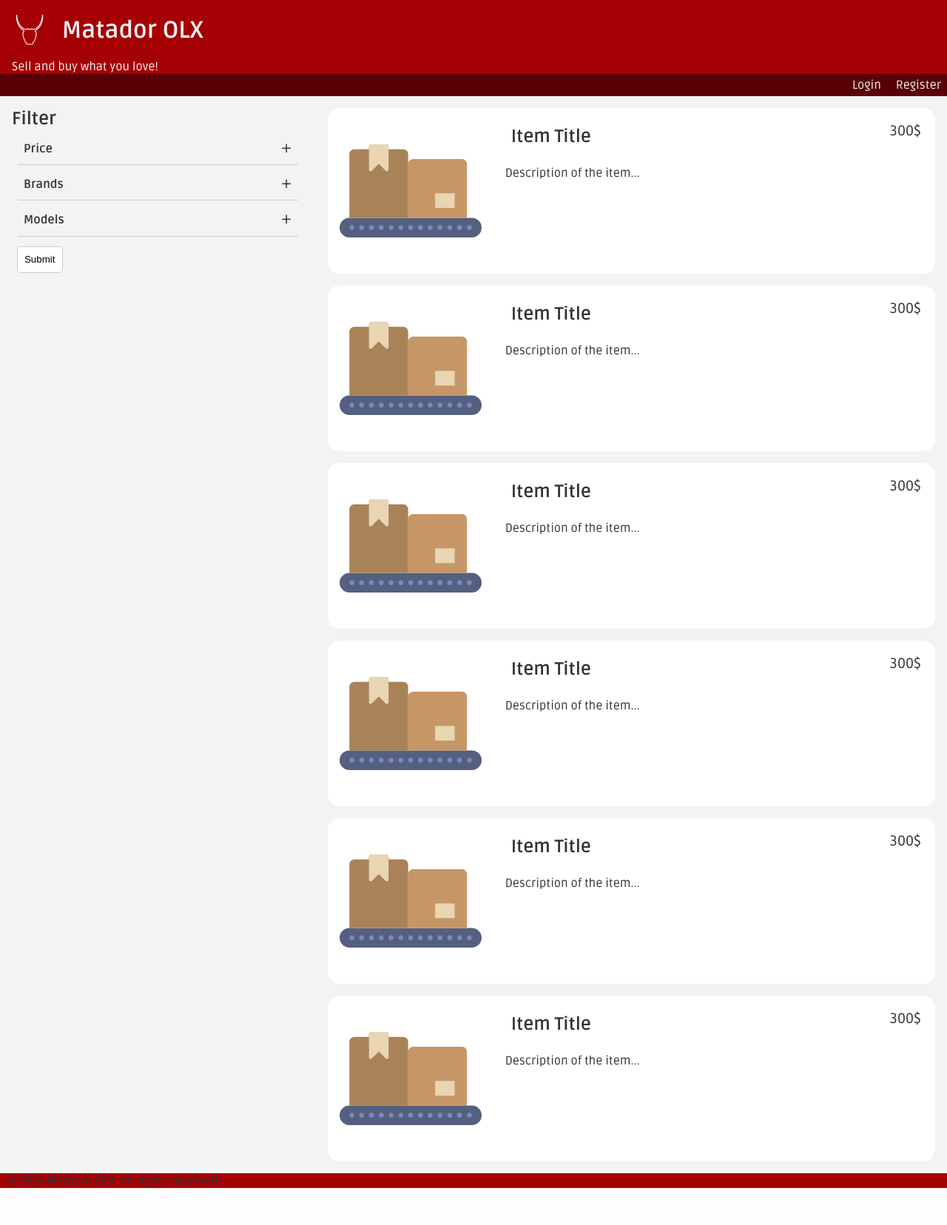
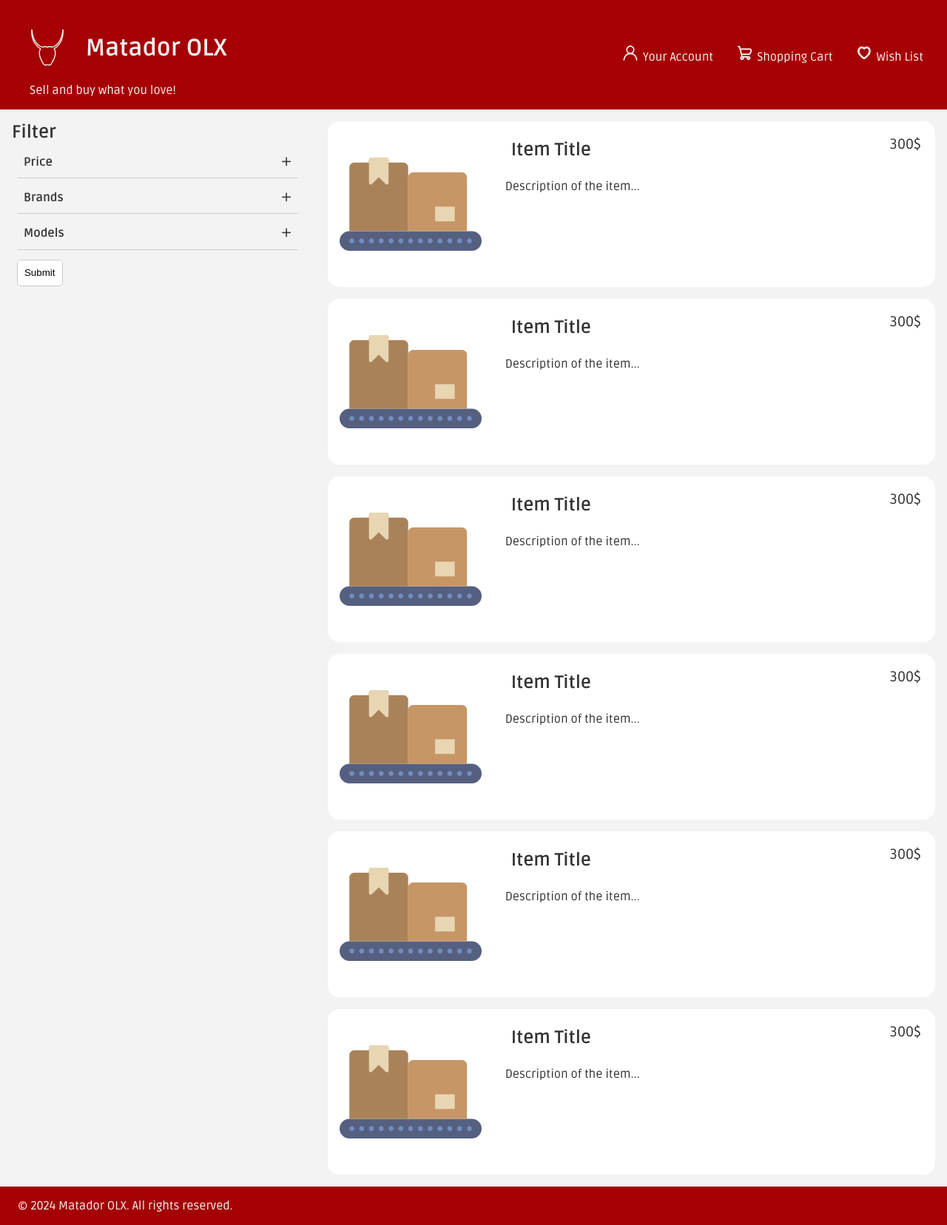
Before and after one commit to Mansur-Mustafin/LTW-Pre-Loved, a PHP site: page /pages in a window 1280 px wide. Shown: the whole page at 74% size. Before the commit the page ends 1606 px from the top, so only its background shows below. Run offline with PHP 8.4, Linux system fonts and the light colour scheme.

Commit message:
added header, with links

```diff
--- a/css/form.css
+++ b/css/form.css
@@ -36,7 +36,6 @@
 }
 
 .filter-element > ul li{
-    list-style-type: none;
     transition: all .2s ease-in-out;
     padding: 0 0.5em;
 
@@ -60,7 +59,7 @@
     }
 }
 
-/* Opend menu */
+/* Opened menu */
 .filter-element > label:has(input:checked){
     &::after {
         transform: rotate(0deg);
--- a/css/style.css
+++ b/css/style.css
@@ -19,52 +19,74 @@ html {
     color: #333;
 }
 
-div.header-content {
-    background-color: var(--matador-red);
+ul li{
+    list-style-type: none;
 }
 
-div.header-content > a, header p{
+a{
+    text-decoration: none;
     color: var(--matador-grey);
-    text-decoration: none;
 }
 
-div.header-content > a > img, h1{
-    display: inline-block;
-    vertical-align: middle;
+/* Header */
+
+header{
+    padding: 1em;
+    background-color: #A50104;
+    display: flex;
+    flex-flow: row;
 }
 
-div.header-content > a > img{
-    height: 5em;
+header > div#logo{
+
+    a{
+        display: block;
+        p{
+            margin-left: 1.5em;
+        }
+    }
+    img{
+        height: 6em;
+    }
+    img, h1{
+        display: inline-block;
+        vertical-align: middle;
+    }
 }
 
-div.header-content > p{
-    margin-left: 1em;
+header > nav#header-menu{
+    flex-grow: 1;
+    align-self: center;
+    display: flex;
+    justify-content: flex-end;
+    ul{
+        display: flex;
+    }
+    img{
+        height: 1.3em;
+        margin-right: .4em;
+    }
+    li{
+        transition: all .3s;
+        padding: 1em 0.7em;
+        margin: 0.3em;
+        cursor: pointer;
+    }
+    li:hover{
+        background-color: var(--matador-dark-red);
+        border-radius: 3px;
+    }
 }
 
-div#signup{
-    padding-top: 5px;
-    padding-bottom: 5px;
-    text-align: right;
-    background-color: var(--matador-dark-red);
-}
-
-div#signup a{
-    text-decoration: none;
-    color: var(--matador-grey);
-    margin: .5em .5em;
-    padding-top: .5em;
-    padding-bottom: .5em;
-}
-
-div#signup a:hover {
-    color: var(--matador-yellow);
-}
+/* Footer */
 
 footer {
+    padding: 1em;
     background-color: var(--matador-red);
     width: 100%;
 }
 
 footer > p{
+    color: var(--matador-grey);
     margin-left: .5em;
 }
--- a/pages/index.html
+++ b/pages/index.html
@@ -10,18 +10,25 @@
 </head>
 <body>
     <header>
-        <div class="header-content">
+
+        <div id="logo">
             <a href="index.html">
                 <img src="../assets/img/logo.svg" alt="Matador OLX Logo" class="logo">
                 <h1>Matador OLX</h1>
+                <p>Sell and buy what you love!</p>
             </a>
-            <p>Sell and buy what you love!</p>
         </div>
 
-        <div id="signup">
-            <a href="login.html">Login</a>
-            <a href="register.html">Register</a>
-        </div>
+
+        <nav id="header-menu">
+            <ul>
+                <li><img src="../assets/img/account-icon.svg" alt="account-icon"><a href="#">Your Account</a></li>
+                <li><img src="../assets/img/shopping-cart.svg" alt="cart-icon"><a href="#">Shopping Cart</a></li>
+                <li><img src="../assets/img/love.svg" alt="cart-icon"><a href="#">Wish List</a></li>
+            </ul>
+        </nav>
+
+
     </header>
     <div id="related">
         <h2>Filter</h2>
```
Also changed, not shown: Project-Requirements.md (added, +47 -0 lines), README.md (added), assets/img/account-icon.svg (added), assets/img/love.svg (added), assets/img/shopping-cart.svg (added).
